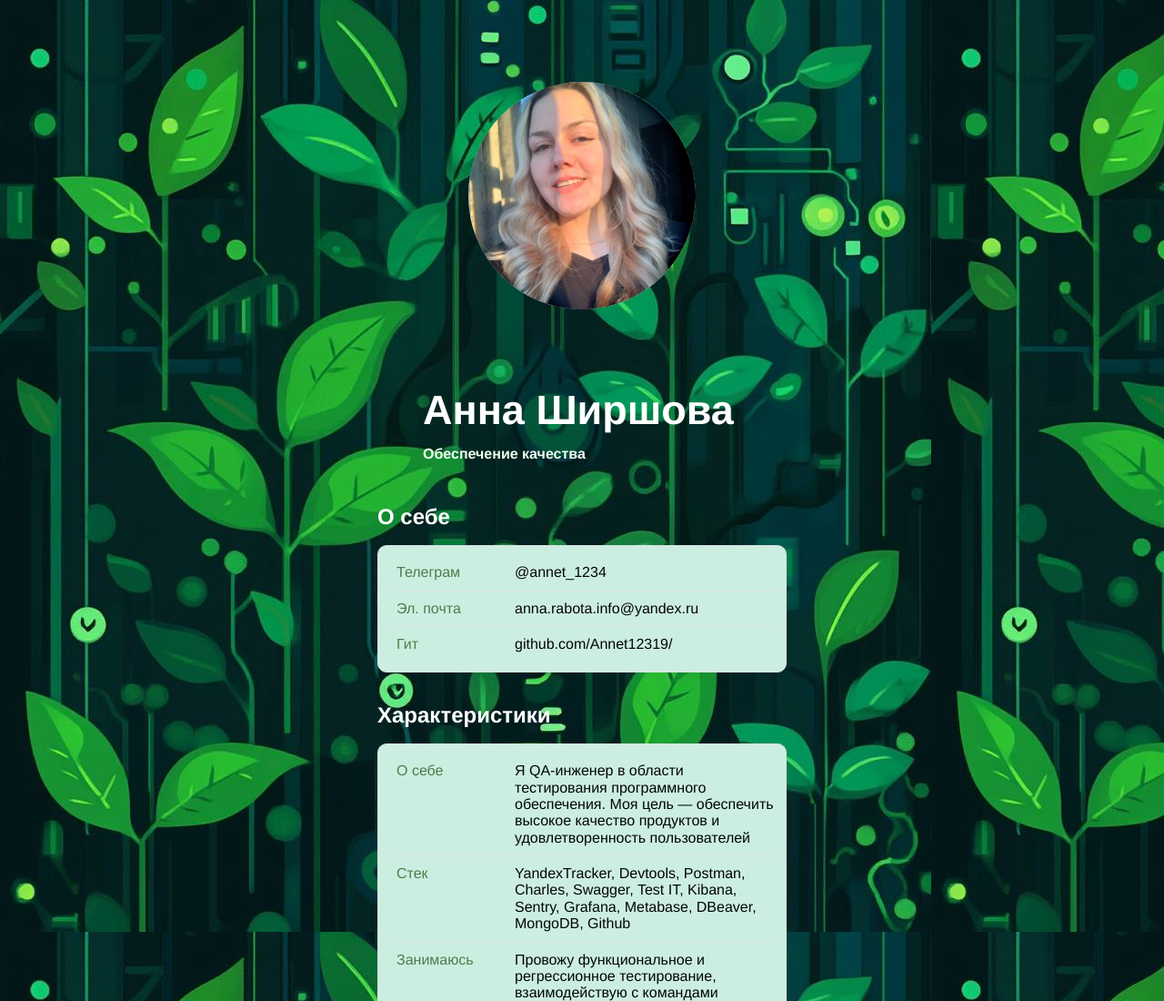
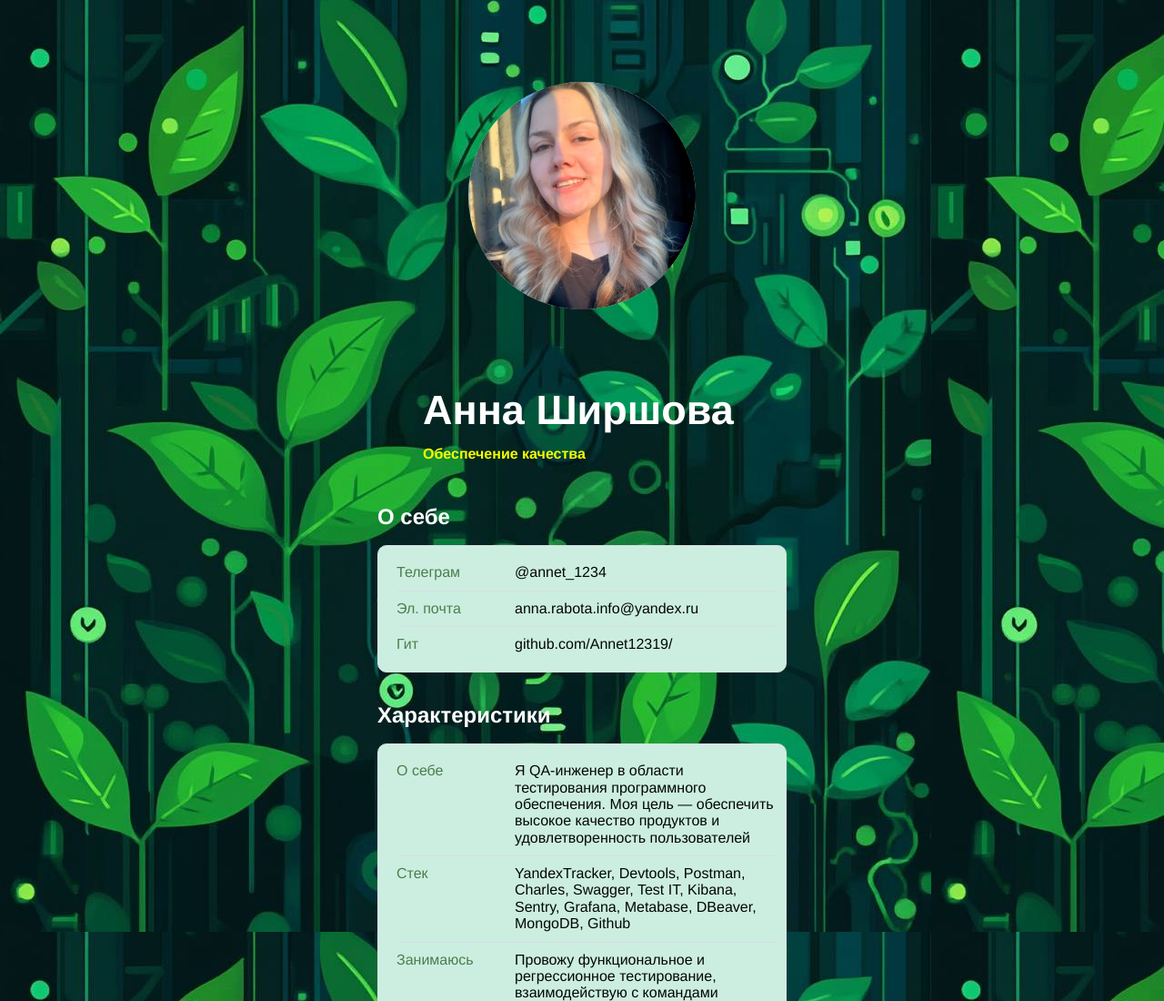
Before and after one commit to Annet12319/Annet12319.github.io, a plain HTML site: page index.html in a window 1280 px wide. Shown: the top 1100 px of the page at 91% size. Drawn offline with Linux system fonts and the light colour scheme.

Commit message:
new color

```diff
--- a/style.css
+++ b/style.css
@@ -25,7 +25,7 @@ body {
 }
 
 .header__subtitle {
-  color: #F0FFF0;
+  color: #f6ff00;
   font-size: 16px;
   line-height: 1.4;
   margin: 0;
```
